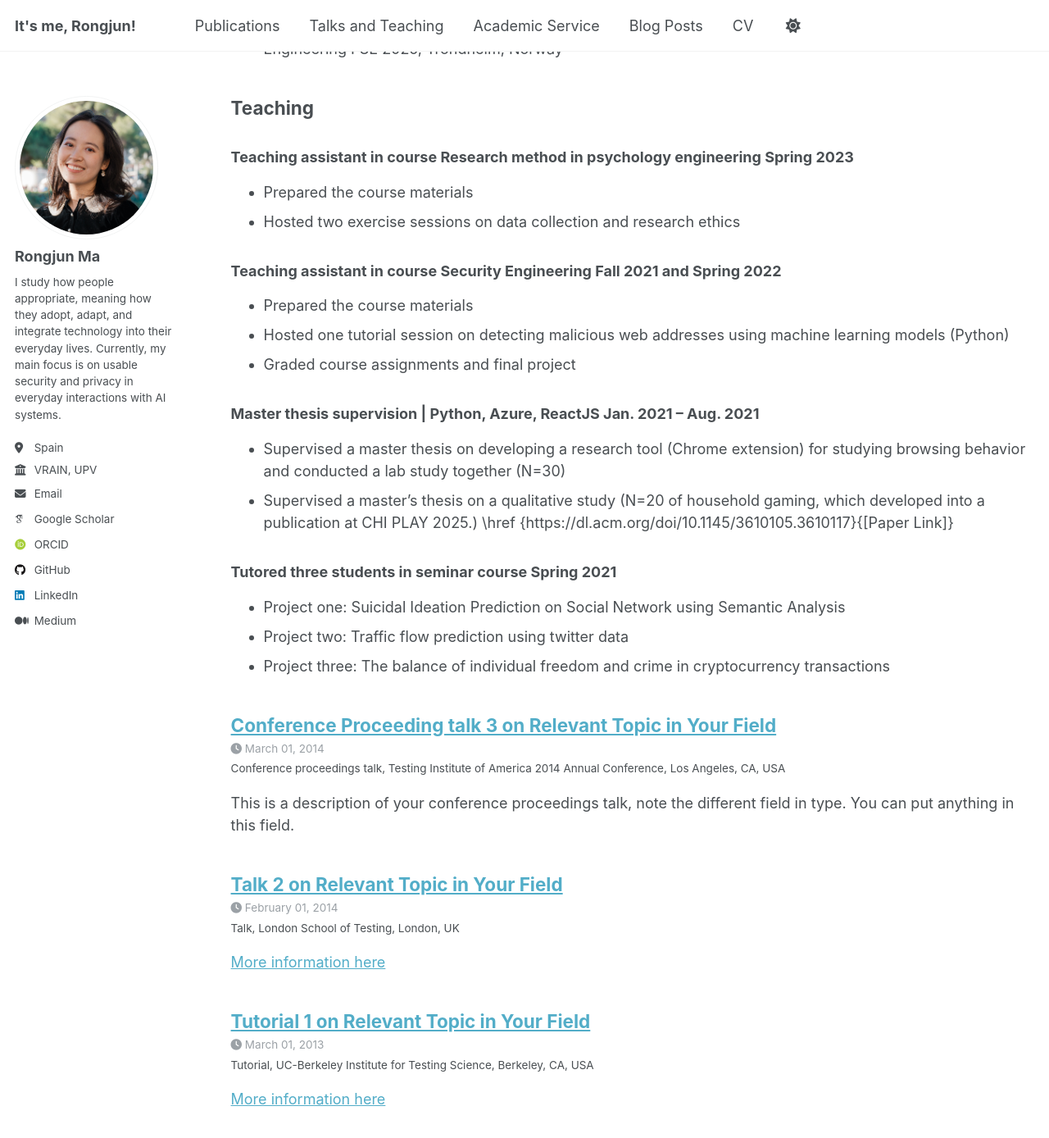
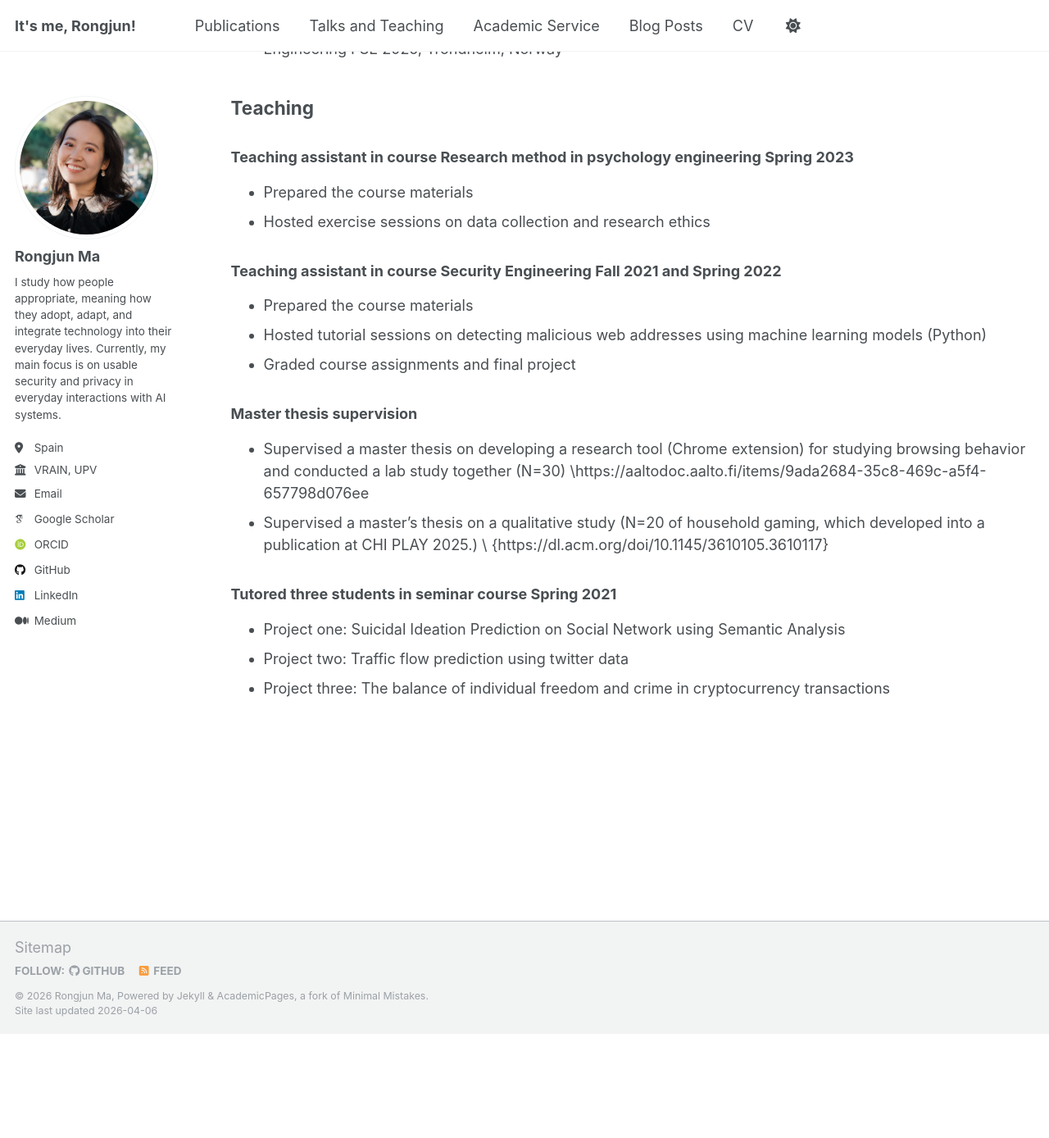
Before and after one commit to marongjun/marongjun.github.io, a Jekyll site: the page built from _pages/talks_teaching.html, in a window 1280 px wide and 1400 px high, scrolled down 198 px. Shown: the top 1388 px of the window at 82% size. Built offline with Jekyll 4.4.1, drawn with Linux system fonts in a browser that asks for light colours; some web fonts are replaced; after the commit the page ends 1459 px from its top, so only the background shows below that; some of the changed text lies outside the part shown.

Commit message:
update teaching and talks

```diff
--- a/_pages/talks_teaching.html
+++ b/_pages/talks_teaching.html
@@ -20,21 +20,21 @@ author_profile: true
 <h3>Teaching assistant in course Research method in psychology engineering Spring 2023</h3>
 <ul>
   <li>Prepared the course materials</li>
-  <li>Hosted two exercise sessions on data collection and research ethics</li>
+  <li>Hosted exercise sessions on data collection and research ethics</li>
 </ul>
 
 <h3>Teaching assistant in course Security Engineering Fall 2021 and Spring 2022</h3>
 <ul>
   <li>Prepared the course materials</li>
-  <li>Hosted one tutorial session on detecting malicious web addresses using machine learning models (Python)</li>
+  <li>Hosted tutorial sessions on detecting malicious web addresses using machine learning models (Python)</li>
   <li>Graded course assignments and final project</li>
 </ul>
 
-<h3>Master thesis supervision | Python, Azure, ReactJS Jan. 2021 – Aug. 2021</h3>
+<h3>Master thesis supervision</h3>
 <ul>
-  <li>Supervised a master thesis on developing a research tool (Chrome extension) for studying browsing behavior and conducted a lab study together (N=30)</li>
-  <li>Supervised a master’s thesis on a qualitative study (N=20 of household gaming, which developed into a publication at CHI PLAY 2025.) \href
-{https://dl.acm.org/doi/10.1145/3610105.3610117}{[Paper Link]}
+  <li>Supervised a master thesis on developing a research tool (Chrome extension) for studying browsing behavior and conducted a lab study together (N=30) \<href>https://aaltodoc.aalto.fi/items/9ada2684-35c8-469c-a5f4-657798d076ee</href></li>
+  <li>Supervised a master’s thesis on a qualitative study (N=20 of household gaming, which developed into a publication at CHI PLAY 2025.) \<href>
+  {https://dl.acm.org/doi/10.1145/3610105.3610117}</href>
   </li>
 </ul>
 
@@ -44,7 +44,3 @@ author_profile: true
   <li>Project two: Traffic flow prediction using twitter data</li>
   <li>Project three: The balance of individual freedom and crime in cryptocurrency transactions</li>
 </ul>
-
-{% for post in site.talks reversed %}
-  {% include archive-single-talk.html %}
-{% endfor %}
```
